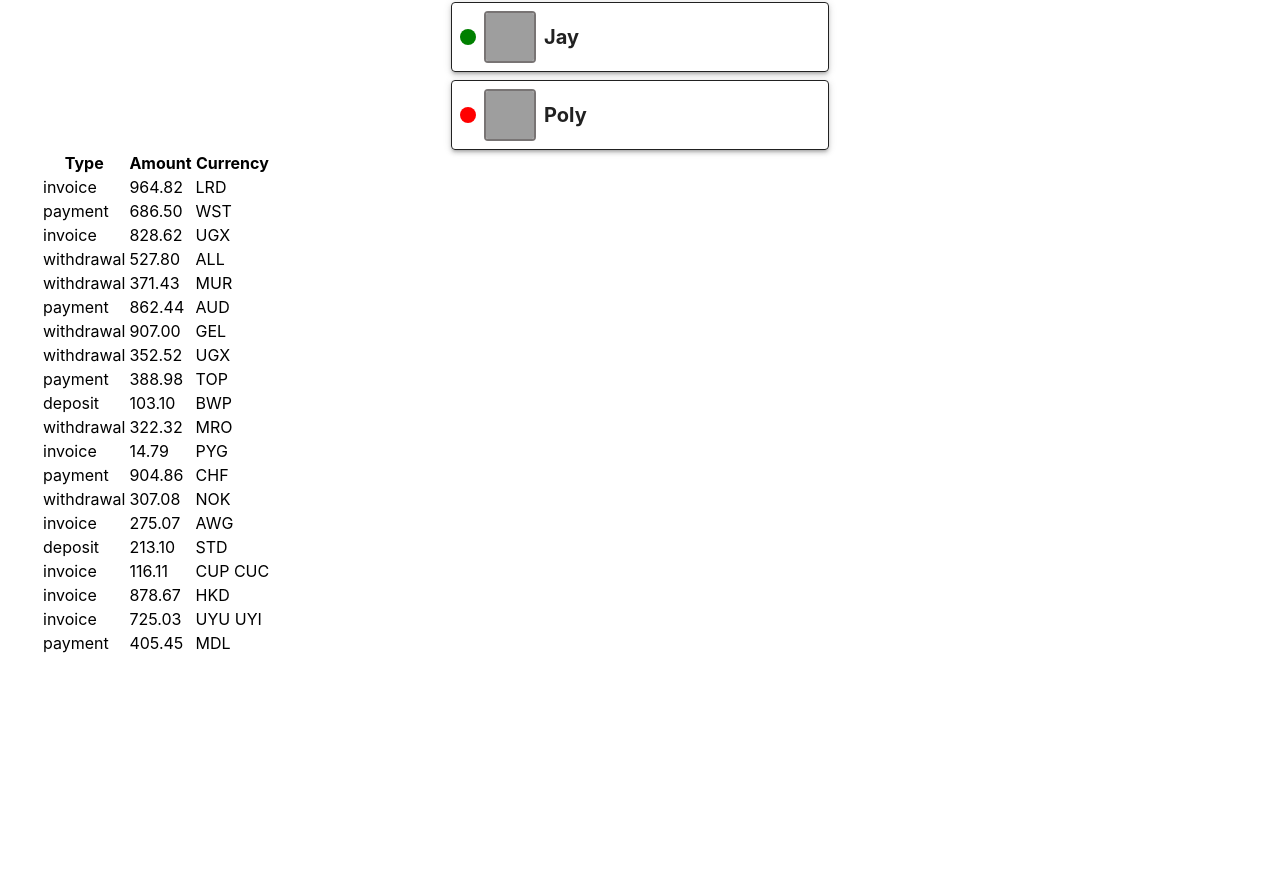
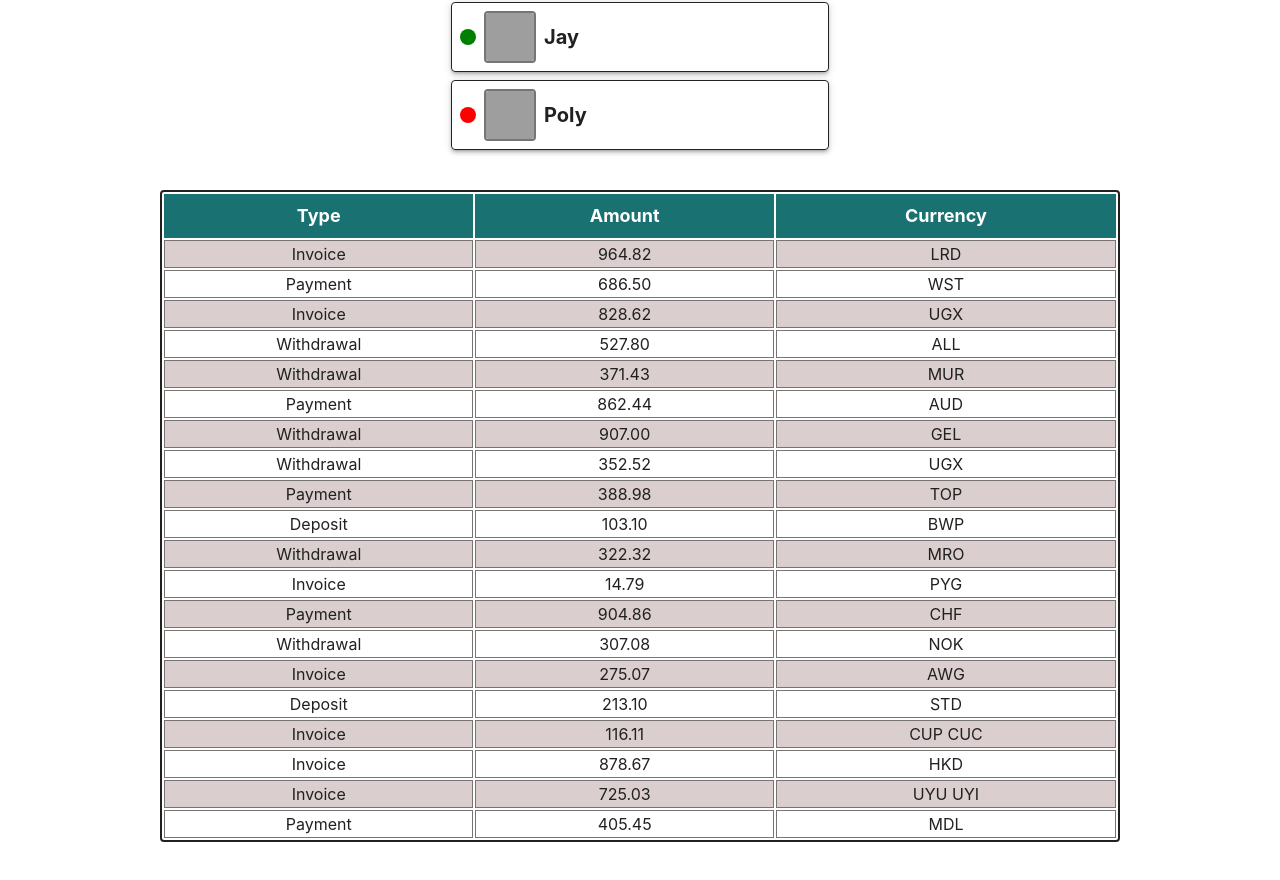
Before and after one commit to YuriyOhii/goit-react-hw-01-components, a React (Create React App) app: page / in a window 1280 px wide. Shown: the part 784-1664 px from the top of the page. Before the commit the page ends 1480 px from the top, so only its background shows below. Built offline with nearby package versions, Linux system fonts and the light colour scheme; grey boxes are pictures that could not be loaded.

Commit message:
the forth task completed

```diff
--- a/src/components/TransactionHistory/TransactionHistory.jsx
+++ b/src/components/TransactionHistory/TransactionHistory.jsx
@@ -1,22 +1,33 @@
 import PropTypes from 'prop-types';
-
+import { Board, BoardHead, TableRow } from './TransactionHistory.styled';
 export const TransactionHistory = ({items}) => {
   return (
-    <table class="transaction-history">
-      <thead>
+    <Board>
+      <BoardHead>
         <tr>
           <th>Type</th>
           <th>Amount</th>
           <th>Currency</th>
         </tr>
-      </thead>
+      </BoardHead>
       <tbody>
-        {items.map(({id, type, amount, currency}) =><tr key={id}>
+        {items.map(({id, type, amount, currency}) =><TableRow key={id}>
       <td>{type}</td>
       <td>{amount}</td>
       <td>{currency}</td>
-    </tr>)}
+    </TableRow>)}
       </tbody>
-    </table>
+    </Board>
   );
 };
+
+TransactionHistory.propTypes = {
+    items: PropTypes.arrayOf(
+        PropTypes.exact({
+            id: PropTypes.string.isRequired,
+            type: PropTypes.string.isRequired,
+            amount: PropTypes.string.isRequired,
+            currency: PropTypes.string.isRequired,
+        })
+    )
+}
--- a/src/components/TransactionHistory/TransactionHistory.styled.jsx
+++ b/src/components/TransactionHistory/TransactionHistory.styled.jsx
@@ -0,0 +1,43 @@
+import styled from '@emotion/styled';
+
+const Board = styled.table`
+  width: 80%;
+  margin: 40px auto 0 auto;
+
+  border: 2px solid #212121;
+  border-radius: 4px;
+
+  line-height: 2;
+  font-size: 18px;
+
+  color: #212121;
+`;
+
+const BoardHead = styled.thead`
+  font-weight: 500;
+
+  background-color: #1a7171;
+  color: white;
+  th {
+    padding: 4px 8px;
+  }
+`;
+
+const TableRow = styled.tr`
+  text-transform: capitalize;
+  font-weight: 400;
+  line-height: 1.5;
+  font-size: 16px;
+
+  :nth-of-type(odd) {
+    background-color: #dbcece;
+  }
+
+  td {
+    text-align: center;
+    border:1px solid #787474  ;
+  }
+
+`;
+
+export { Board, BoardHead, TableRow };
```
